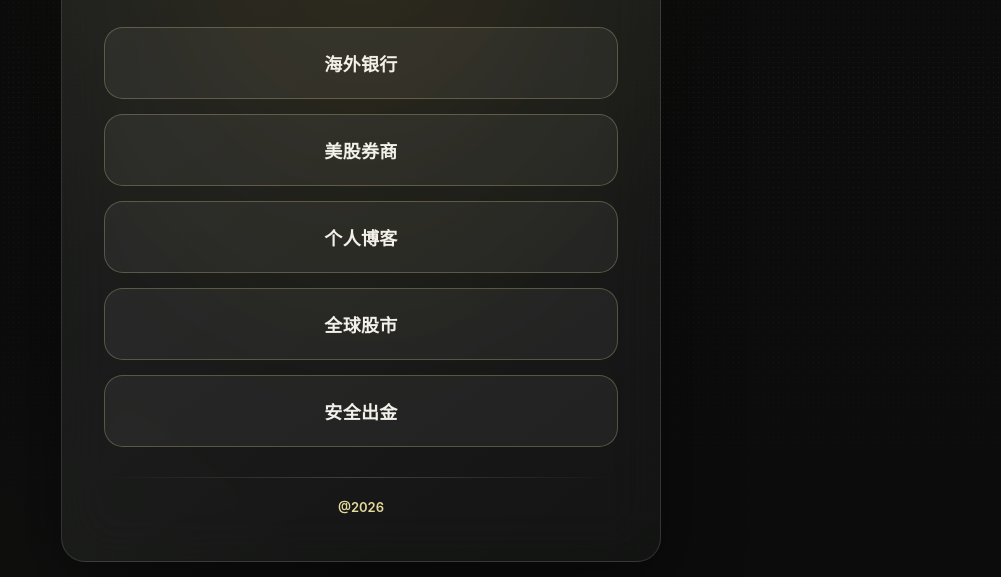
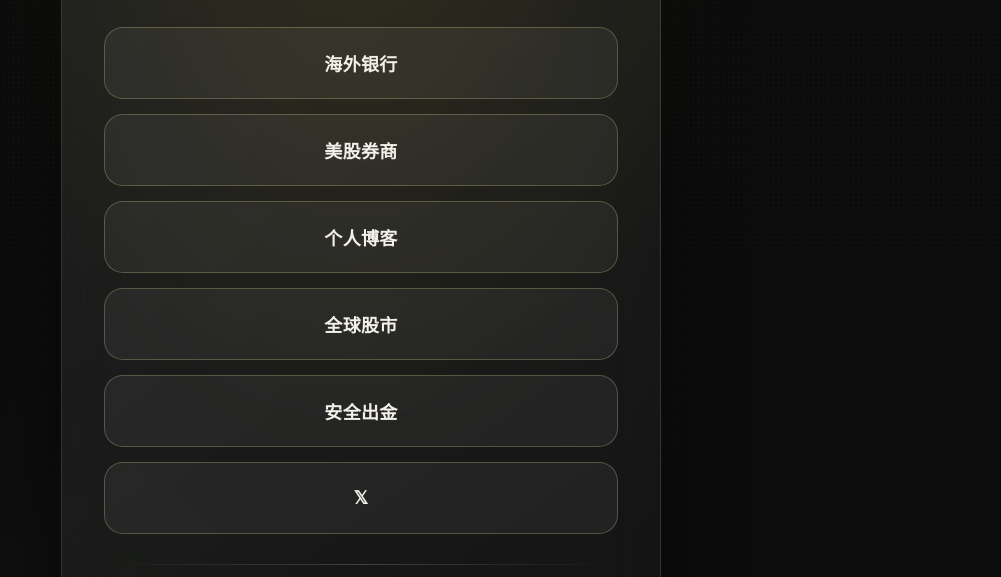
Before and after one commit to luo2002/nav, a plain HTML site: page index.html in a window 1280 px wide. Shown: the part 155-732 px from the top of the page, without its empty margins (279-1280 px from the left). Drawn offline with Linux system fonts and the light colour scheme.

Commit message:
Update index.html

```diff
--- a/index.html
+++ b/index.html
@@ -191,7 +191,9 @@
 
         <a class="nav-link" href="https://xi678.blogspot.com" target="_blank" rel="noopener noreferrer">个人博客</a>
         <a class="nav-link" href="https://cn.tradingview.com/?aff_id=1172077" target="_blank" rel="noopener noreferrer">全球股市</a>
+
         <a class="nav-link" href="https://xi678.blogspot.com/2026/10/cj.html" target="_blank" rel="noopener noreferrer">安全出金</a>
+        <a class="nav-link" href="https://x.com" target="_blank" rel="noopener noreferrer">𝕏</a>
         <!-- <a class="nav-link" href="https://t.me/xi6768" target="_blank" rel="noopener noreferrer">Telegram</a> -->
 
 
```
